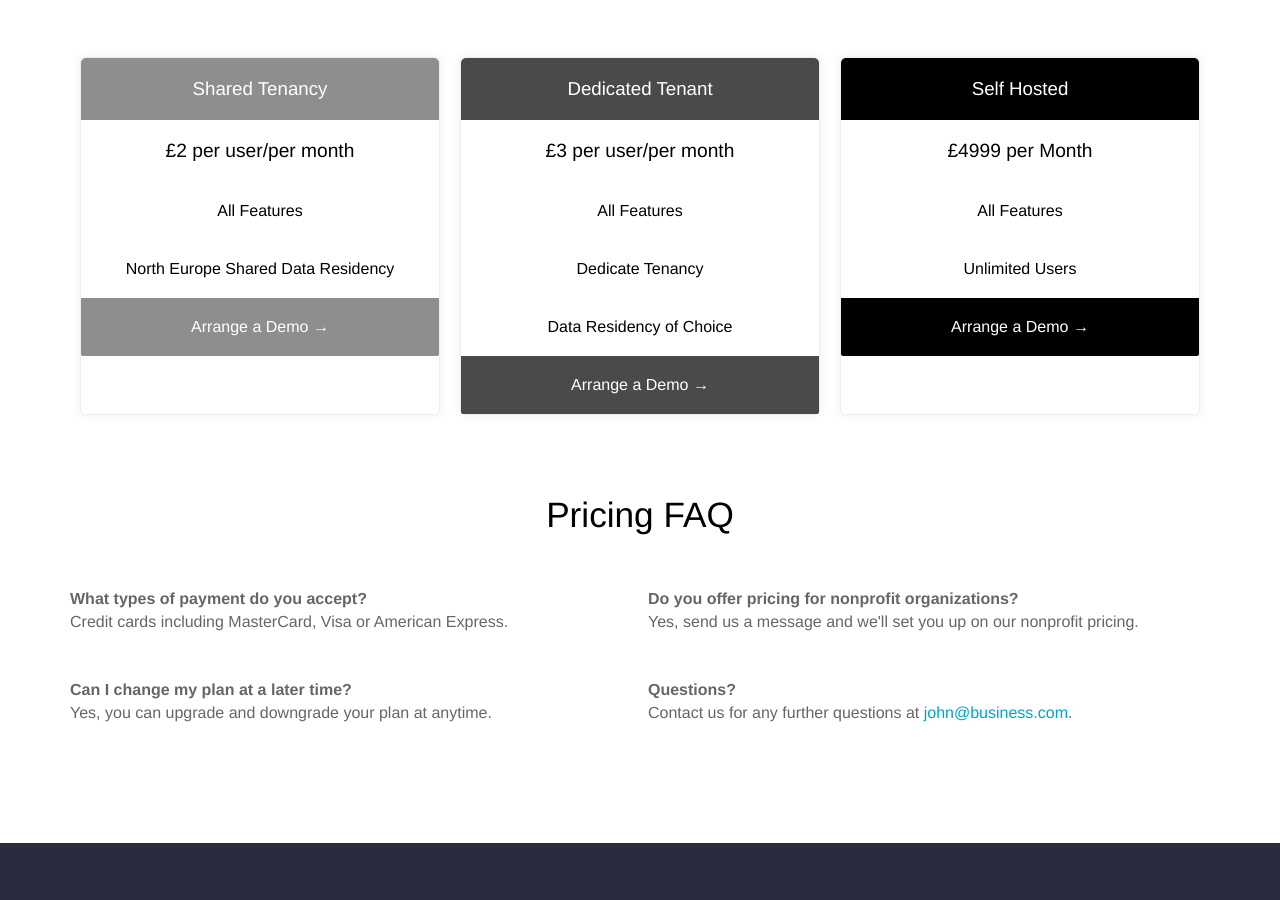
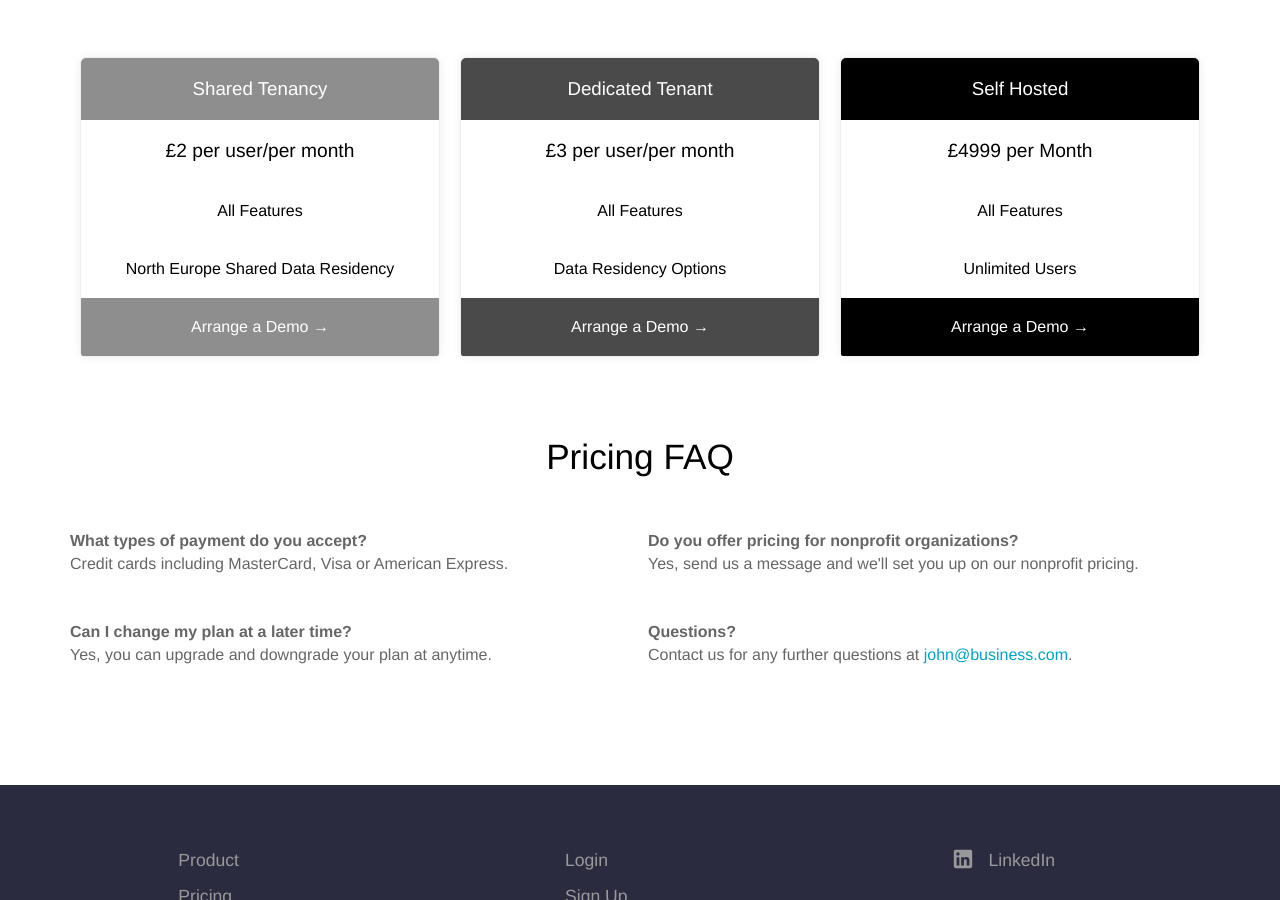
Before and after one commit to coachcandor/coachcandor.github.io, a Jekyll site: the page built from pricing.html, in a window 1280 px wide and 900 px high, scrolled down 355 px. Built offline with Jekyll 4.4.1, drawn with Linux system fonts in a browser that asks for light colours.

Commit message:
pricing update

```diff
--- a/pricing.html
+++ b/pricing.html
@@ -22,9 +22,7 @@ pricing_table:
         highlight: true
       - text: All Features
         highlight: false
-      - text: Dedicate Tenancy
-        highlight: false
-      - text: Data Residency of Choice
+      - text: Data Residency Options
         highlight: false
     call_to_action:
       link: /contact/
```
